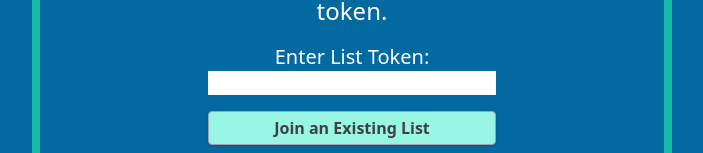
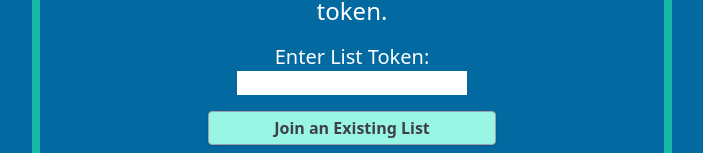
Before and after one commit to the-collab-lab/tcl-36-smart-shopping-list, a React (Create React App) app: page /home in a window 1280 px wide. Shown: the part 463-616 px from the top of the page, without its empty margins (288-991 px from the left). Built offline with nearby package versions, Linux system fonts and the light colour scheme.

Commit message:
home screen styling

```diff
--- a/src/components/Home.jsx
+++ b/src/components/Home.jsx
@@ -73,7 +73,7 @@ function Home() {
           type="text"
           id="userToken"
           name="userToken"
-          className=" w-1/2"
+          className="w-2/5 text-black"
           value={userToken}
           onChange={(e) => setUserToken(e.target.value.toLowerCase())}
         ></input>
```
